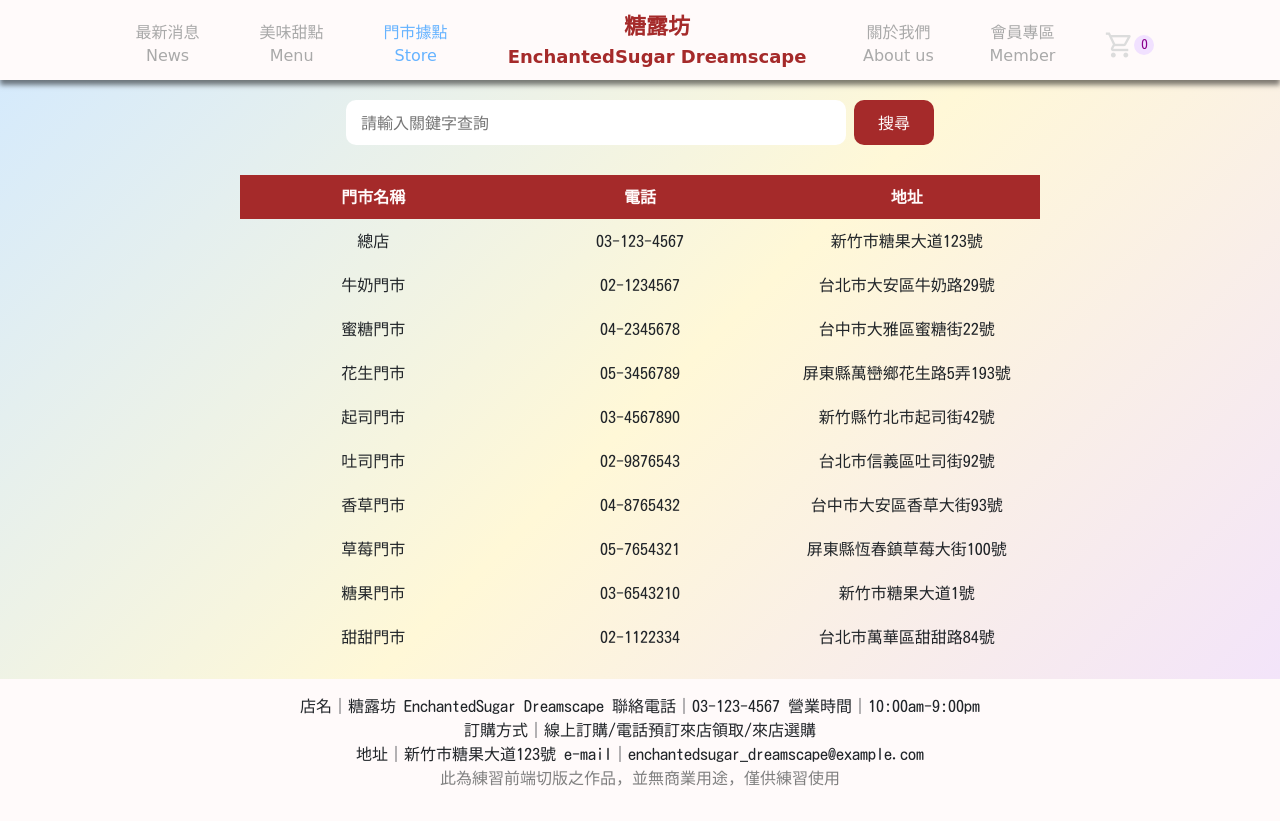
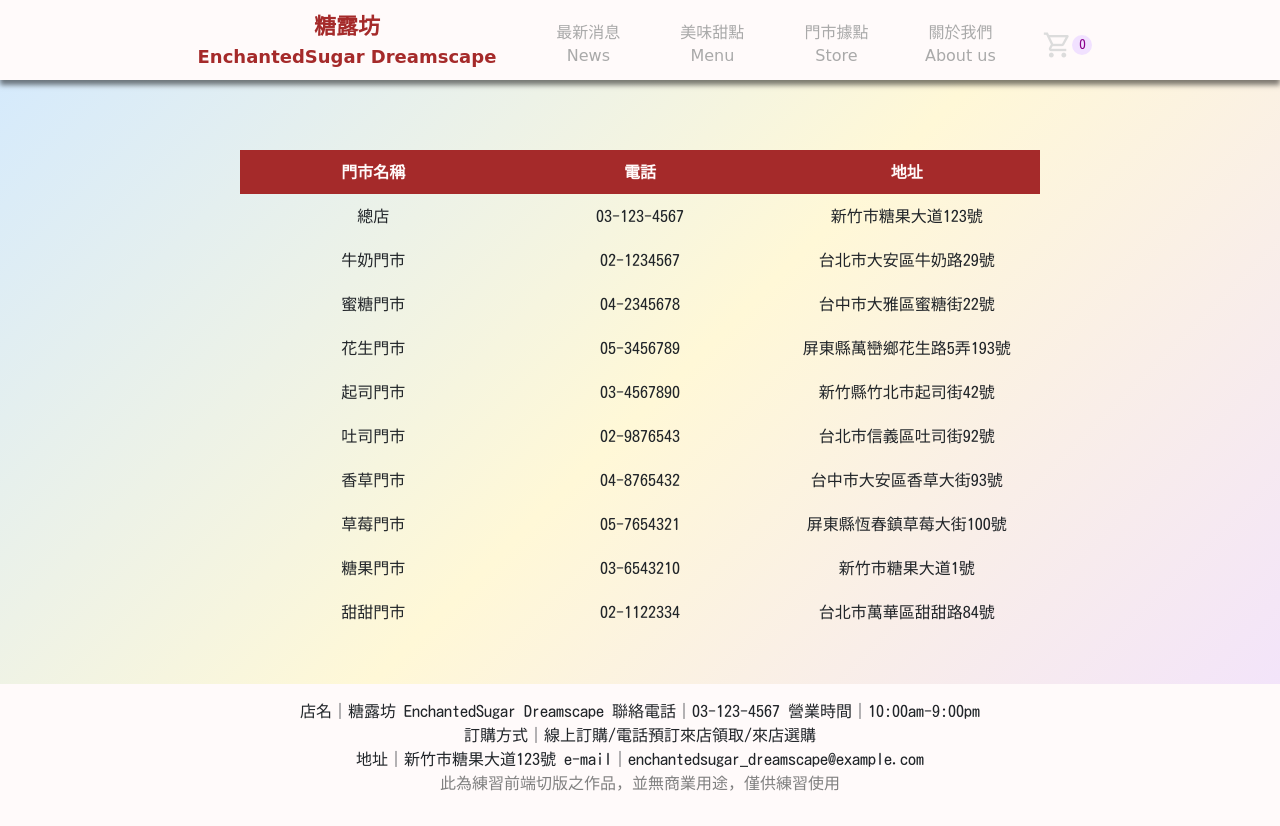
Before and after one commit to hsingjouisme/DessertShop, a plain HTML site: page store.html in a window 1280 px wide. Drawn offline with nearby package versions, Linux system fonts and the light colour scheme; a web font is replaced by a local one.

Commit message:
20240324-1

```diff
--- a/about_us.css
+++ b/about_us.css
@@ -92,9 +92,11 @@ body{
     display: flex;
     width: 100%;
     text-align: center;
-    justify-content: center; /*使導覽列上的每個item，靠中間對齊*/
+    justify-content: center;
     position: relative;
+    margin: 0px auto;
 }
+
 .title{
     font-size: 50px;
     color: brown;
--- a/index.css
+++ b/index.css
@@ -97,8 +97,9 @@ body{
     display: flex;
     width: 100%;
     text-align: center;
-    justify-content: center; /*使導覽列上的每個item，靠中間對齊*/
+    justify-content: center;
     position: relative;
+    margin: 0px auto;
 }
 
 /* 購物籃 */
@@ -178,7 +179,7 @@ body{
 .container-fluid{
     padding-left: 0;
     padding-right: 0;
-    /* 為了取消container-fluid邊邊空隙 */
+    margin: 0px auto;
  }
 
 /* 本店簡介和人氣商品 */
@@ -204,6 +205,9 @@ body{
 
 
 /* 最新消息 */
+#news{
+    text-align: center;
+}
 .news_img img{
     width: 90%;
     border-radius: 15px;
--- a/menu.css
+++ b/menu.css
@@ -93,9 +93,11 @@ body{
     display: flex;
     width: 100%;
     text-align: center;
-    justify-content: center; /*使導覽列上的每個item，靠中間對齊*/
+    justify-content: center;
     position: relative;
+    margin: 0px auto;
 }
+
 #about_us{
     text-align: center;
     padding: 85px 20px;
--- a/news.css
+++ b/news.css
@@ -93,8 +93,9 @@ body{
     display: flex;
     width: 100%;
     text-align: center;
-    justify-content: center; /*使導覽列上的每個item，靠中間對齊*/
+    justify-content: center;
     position: relative;
+    margin: 0px auto;
 }
 #about_us{
     text-align: center;
--- a/shopping_cart.css
+++ b/shopping_cart.css
@@ -91,8 +91,9 @@ body{
     display: flex;
     width: 100%;
     text-align: center;
-    justify-content: center; /*使導覽列上的每個item，靠中間對齊*/
+    justify-content: center;
     position: relative;
+    margin: 0px auto;
 }
 #about_us{
     text-align: center;
--- a/store.css
+++ b/store.css
@@ -92,9 +92,11 @@ body{
     display: flex;
     width: 100%;
     text-align: center;
-    justify-content: center; /*使導覽列上的每個item，靠中間對齊*/
+    justify-content: center;
     position: relative;
+    margin: 0px auto;
 }
+
 #about_us{
     text-align: center;
     padding: 85px 20px;
@@ -109,6 +111,7 @@ footer{
     background-color: snow;
     padding: 15px;
     text-align: center;
+    margin-top: 50px;
 }
 #show_menu_overlay{
     display: none;
@@ -155,7 +158,7 @@ footer{
     cursor: pointer;
 }
 .store_layout{
-    margin: 100px auto 20px;
+    margin: 150px auto 20px;
 }
 table{
     max-width: 800px;
@@ -176,30 +179,9 @@ tbody tr:hover{
     background-color:	#EBD3E8;
     opacity: 0.7;
 }
-button{
-    border: none;
-    background-color: brown;
-    color: snow;
-    padding: 10px;
-    width: 80px;
-    height: 45px;
-    border-radius: 10px;
-}
 .container-fluid{
     margin: 0px auto;
     max-width: 1000px;
     width: 100%;
     text-align: center;
 }
-input{
-    width: 70%;
-    max-width: 500px;
-    height: 45px;
-    outline: none;
-    border: none;
-    padding: 15px;
-    border-radius: 10px;
-}
-input:focus{
-    border: none;
-}
--- a/store.html
+++ b/store.html
@@ -23,31 +23,31 @@
 <body>
     <!-- 導覽列 -->
     <div class="top-nav fixed-top">
-        <span class="nav-items" onclick="location.href='news.html'" id="news_btn">
-            <div class="item">最新消息</div>
-            <div class="item-eng">News</div>
-        </span>
-
-        <span class="nav-items" onclick="location.href='menu.html'" >
-            <div class="item">美味甜點</div>
-            <div class="item-eng">Menu</div>
-        </span>
-        <span class="nav-items" onclick="location.href='store.html'" style="color: 	#66B3FF;">
-            <div class="item">門市據點</div>
-            <div class="item-eng">Store</div>
-        </span>
         <span id="nav-logo" onclick="location.href='index.html'">
             <div class="logo">糖露坊</div>
             <div class="logo" id="logo_eng_name">EnchantedSugar Dreamscape</div>
         </span>
+        <span class="nav-items"  id="news_btn" onclick="location.href='news.html'">
+            <div class="item">最新消息</div>
+            <div class="item-eng">News</div>
+        </span>
+        <span class="nav-items" onclick="location.href='menu.html'">
+            <div class="item">美味甜點</div>
+            <div class="item-eng">Menu</div>
+        </span>
+        <span class="nav-items" onclick="location.href='store.html'">
+            <div class="item">門市據點</div>
+            <div class="item-eng">Store</div>
+        </span>
+
         <span class="nav-items" onclick="location.href='about_us.html'" >
             <div class="item">關於我們</div>
             <div class="item-eng">About us</div>
         </span>
-        <span class="nav-items" onclick="location.href='member.html'">
+        <!-- <span class="nav-items" onclick="location.href='member.html'">
             <div class="item">會員專區</div>
             <div class="item-eng">Member</div>
-        </span>
+        </span> -->
         <span class="item cart" onclick="location.href='shopping_cart.html'">
             <span class="material-symbols-outlined">
                 shopping_cart
@@ -63,21 +63,20 @@
             </span>
             <div class="overlay_menu">
                 <h3 onclick="location.href='index.html'" class="overlay_menu_item" >糖露坊<br>home</h3>
-                <h2 onclick="location.href='about_us.html'" class="overlay_menu_item">關於我們<br>about us</h1>
-                <h2 onclick="location.href='menu.html'" class="overlay_menu_item" >美味甜點<br>menu</h1>
-                <h2 onclick="location.href='store.html'" class="overlay_menu_item" >門市據點<br>store</h1>
-                <h2 onclick="location.href='news.html'" class="overlay_menu_item" >最新消息<br>news</h1>
-                <h2 onclick="location.href='member.html'" class="overlay_menu_item">會員專區<br>store</h1>
-                <h2 onclick="location.href='shopping_cart.html'" class="overlay_menu_item">購物籃<br>news</h1>
+                <h3 onclick="location.href='about_us.html'" class="overlay_menu_item">關於我們<br>about us</h3>
+                <h3 onclick="location.href='menu.html'" class="overlay_menu_item" >美味甜點<br>menu</h3>
+                <h3 onclick="location.href='store.html'" class="overlay_menu_item" >門市據點<br>store</h3>
+                <h3 onclick="location.href='news.html'"  class="overlay_menu_item">最新消息<br>news</h3>
+                <h3 onclick="location.href='member.html'" class="overlay_menu_item">會員專區<br>store</h3>
+                <h3 onclick="location.href='shopping_cart.html'" class="overlay_menu_item" id="shopping_cart_btn">購物籃<br>news</h3>
             </div>
         </div>
     </div>
 
+
     <!-- 門市資訊 -->
     <div class="container-fluid">
         <div class="store_layout">
-            <input type="text" placeholder="請輸入關鍵字查詢" id="search_keyword">
-            <button style="border-radius: 10px;" onclick="searchTable()">搜尋</button>
             <table>
                 <thead>
                 <tr>
```
Also changed, not shown: about_us.html (+16 -16 lines), index.html (+7 -6 lines), menu.html (+17 -16 lines), news.html (+17 -16 lines), shopping_cart.html (+16 -15 lines).
